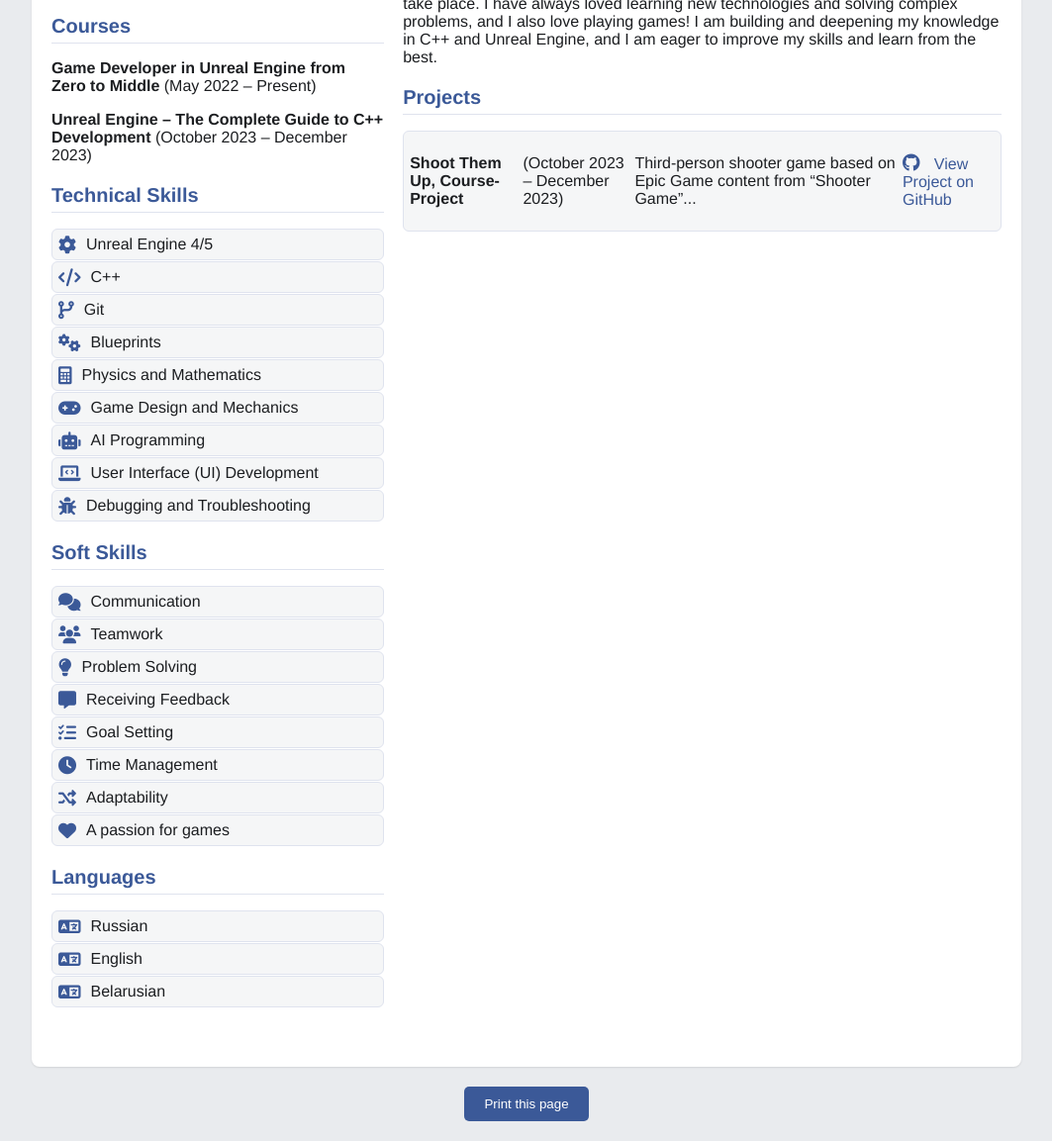
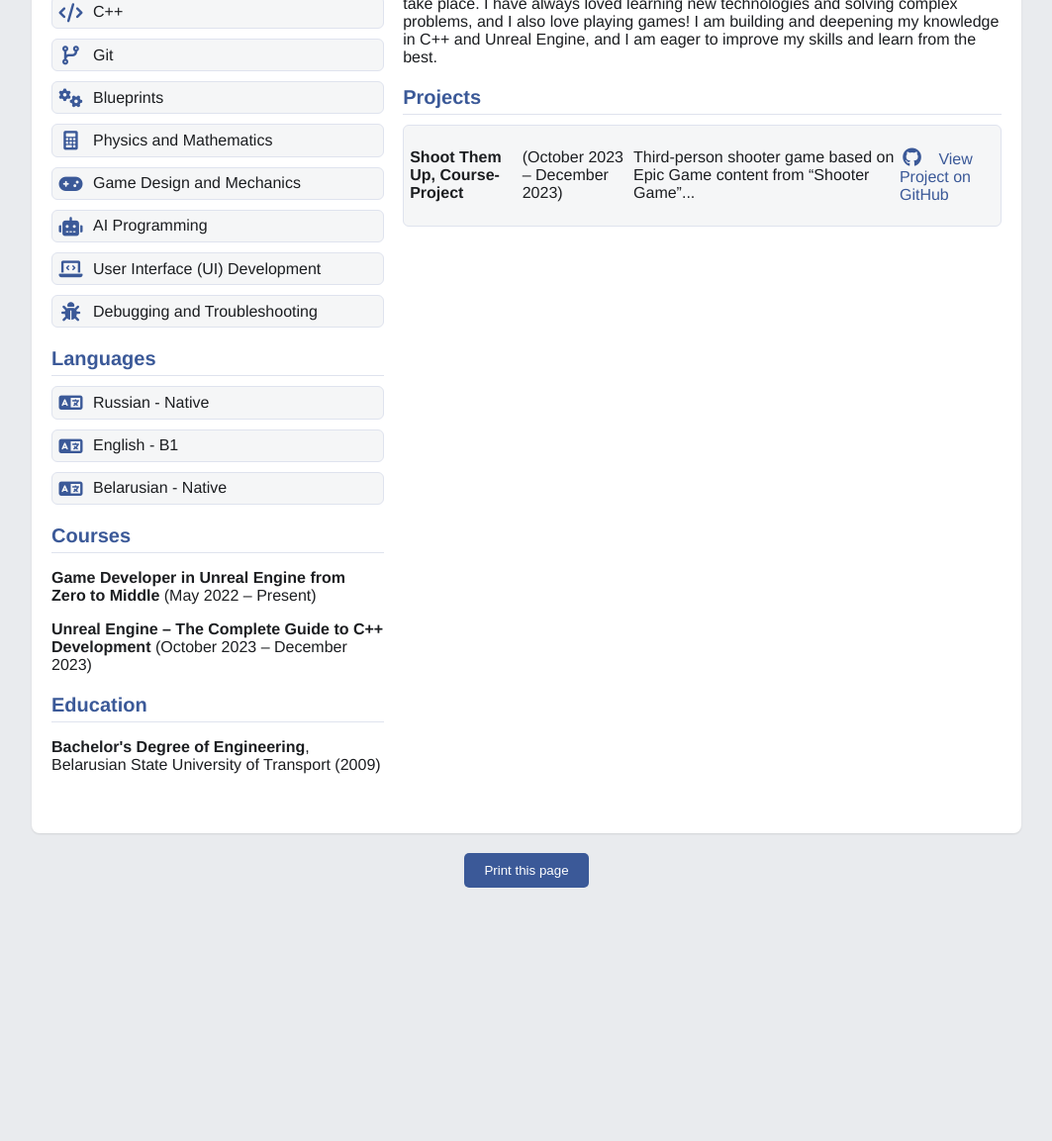
Before and after one commit to ArtemAzokhov/ArtemAzokhov.github.io, a plain HTML site: page index.html in a window 1280 px wide. Shown: the part 306-1459 px from the top of the page at 99% size, without its empty margins (108-1171 px from the left). After the commit the page ends 1223 px from the top, so only its background shows below. Drawn offline with Linux system fonts and the light colour scheme.

Commit message:
container order has been changed

```diff
--- a/assets/css/resume.css
+++ b/assets/css/resume.css
@@ -17,7 +17,6 @@ body {
 }
 
 .header {
-
     background-color: #3b5998;
     color: white;
     text-align: center;
@@ -47,11 +46,11 @@ body {
     gap: 2%;
 }
 
-.left-column{
+.left-column {
     width: 35%;
 }
 
-.right-column{
+.right-column {
     width: 63%;
 }
 
@@ -79,26 +78,35 @@ a:hover {
 .skills-list, .projects-list, .languages-list {
     list-style-type: none;
     padding: 0;
+    margin: 0;
 }
 
     .skills-list li, .projects-list li, .languages-list li {
         margin: 1px 0;
+        margin-bottom: 10px;
         padding: 6px;
         border: 1px solid #dfe3ee;
         border-radius: 6px;
         display: flex;
+        text-align: left;
         align-items: center;
         background-color: #f5f6f7;
+        justify-content: flex-start;
     }
 
-.skills-list li i, .projects-list li i, .languages-list li i {
+    .skills-list i, .projects-list i, .languages-list i {
         margin-right: 10px;
-	font-size: 18px; /* Размер иконки */
+        font-size: 1.2em;
         color: #3b5998;
+        display: inline-block;
+        width: 25px;
+        text-align: center;
     }
 
     .skills-list li span {
-    flex: 1;
+        display: inline-block;
+        vertical-align: middle;
+        margin-left: 10px;
     }
 
 .print-button {
@@ -124,46 +132,53 @@ a:hover {
     body {
         background-color: white;
         color: black;
-		font-size: 10pt; /* Уменьшение размера шрифта */
-        line-height: 1.4; /* Уменьшение высоты строки */
+        font-size: 10pt;
+        line-height: 1.4;
     }
+
     .header {
         background-color: white;
         color: black;
         border-bottom: 1px solid black;
         padding: 5px;
     }
+
     .print-button {
         display: none;
     }
+
     h1, h2 {
         color: black;
-		margin-bottom: 2mm; /* Уменьшение отступов для заголовков */
+        margin-bottom: 2mm;
     }
+
     p, li {
-        margin-bottom: 1mm; /* Уменьшение отступов для абзацев и списков */
+        margin-bottom: 1mm;
+    }
 
-    }
     .container {
         box-shadow: none;
         display: flex;
         gap: 2%;
         padding: 0;
     }
+
     .left-column {
         width: 35%;
     }
+
     .right-column {
         width: 63%;
     }
+
     .skills-list li, .projects-list li, .languages-list li {
         background-color: white;
         border: none;
         margin: 0px 0;
         padding: 0px;
         align-items: center;
+    }
 
-    }
     @page {
         size: A4;
         margin: 5mm;
--- a/index.html
+++ b/index.html
@@ -36,7 +36,7 @@
             <p>
                 <i class="fab fa-linkedin"></i> <a href="https://linkedin.com/in/artsiom-azokhau " style="color: white;" target="_blank">LinkedIn</a> |
                 <i class="fab fa-github"></i> <a href="https://github.com/ArtemAzokhov" style="color: white;" target="_blank">GitHub</a> |
-		<i class="fab fa-itch-io"></i> <a href="https://itemichdev.itch.io"style="color: white;" target="_blank">Itch</a>
+                <i class="fab fa-itch-io"></i> <a href="https://itemichdev.itch.io" style="color: white;" target="_blank">Itch</a>
             </p>
         </div>
 
@@ -44,21 +44,11 @@
             <!-- Left Column -->
             <div class="left-column">
 
-            <div class="section">
-                <h2>Education</h2>
-                <p><strong>Bachelor's Degree of Engineering</strong>, Belarusian State University of Transport (2009)</p>
-            </div>
-
-            <div class="section">
-                <h2>Courses</h2>
-                <p><strong>Game Developer in Unreal Engine from Zero to Middle</strong> (May 2022 – Present)</p>
-                <p><strong>Unreal Engine – The Complete Guide to C++ Development</strong> (October 2023 – December 2023)</p>
-            </div>
-
+                <!-- Technical Skills -->
                 <div class="section">
                     <h2>Technical Skills</h2>
                     <ul class="skills-list">
-                    <li><i class="fas fa-gear"></i> Unreal Engine 4/5</li>
+                        <li><i class="fas fa-gear"></i> Unreal Engine 5</li>
                         <li><i class="fas fa-code"></i> C++</li>
                         <li><i class="fas fa-code-branch"></i> Git</li>
                         <li><i class="fas fa-cogs"></i> Blueprints</li>
@@ -70,39 +60,41 @@
                     </ul>
                 </div>
 
+                <!-- Languages -->
                 <div class="section">
-                <h2>Soft Skills</h2>
-                <ul class="skills-list">
-                    <li><i class="fas fa-comments"></i> Communication</li>
-                    <li><i class="fas fa-users"></i> Teamwork</li>
-                    <li><i class="fas fa-lightbulb"></i> Problem Solving</li>
-                    <li><i class="fas fa-comment-alt"></i> Receiving Feedback</li>
-                    <li><i class="fas fa-tasks"></i> Goal Setting</li>
-                    <li><i class="fas fa-clock"></i> Time Management</li>
-                    <li><i class="fas fa-random"></i> Adaptability</li>
-                    <li><i class="fas fa-heart"></i> A passion for games</li>
+                    <h2>Languages</h2>
+                    <ul class="languages-list">
+                        <li><i class="fas fa-language"></i> Russian  - Native</li>
+                        <li><i class="fas fa-language"></i> English - B1</li>
+                        <li><i class="fas fa-language"></i> Belarusian - Native</li>
                     </ul>
                 </div>
 
+                <!-- Courses -->
                 <div class="section">
-                <h2>Languages</h2>
-                <ul class="languages-list">
-                    <li><i class="fas fa-language"></i> Russian</li>
-                    <li><i class="fas fa-language"></i> English</li>
-                    <li><i class="fas fa-language"></i> Belarusian</li>
-                </ul>
+                    <h2>Courses</h2>
+                    <p><strong>Game Developer in Unreal Engine from Zero to Middle</strong> (May 2022 – Present)</p>
+                    <p><strong>Unreal Engine – The Complete Guide to C++ Development</strong> (October 2023 – December 2023)</p>
                 </div>
+
+                <!-- Education -->
+                <div class="section">
+                    <h2>Education</h2>
+                    <p><strong>Bachelor's Degree of Engineering</strong>, Belarusian State University of Transport (2009)</p>
+                </div>
+
             </div>
 
             <!-- Right Column -->
             <div class="right-column">
 
+                <!-- Profile -->
                 <div class="section">
                     <h2>Profile</h2>
                     <p id="profile-text"></p>
                 </div>
 
-
+                <!-- Projects -->
                 <div class="section">
                     <h2>Projects</h2>
                     <ul class="projects-list">
```
Lines whose indentation alone changed are shown as unchanged.
